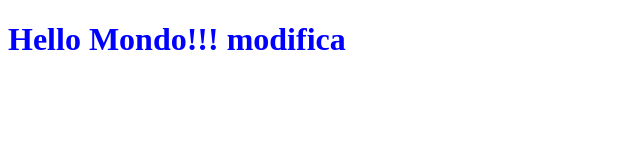
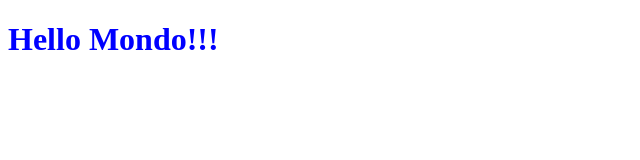
Before and after one commit to AlexZ84/Coursera-test, a plain HTML site: page index.html in a window 1280 px wide. Shown: the whole page, without its empty margins (0-640 px from the left). Drawn offline with Linux system fonts and the light colour scheme.

Commit message:
Update index.html

```diff
--- a/index.html
+++ b/index.html
@@ -5,6 +5,6 @@
 	<title>Coursera Site</title>
 </head>
 <body>
-<h1>Hello Mondo!!! modifica</h1>
+<h1>Hello Mondo!!!</h1>
 </body>
 </html>
```
